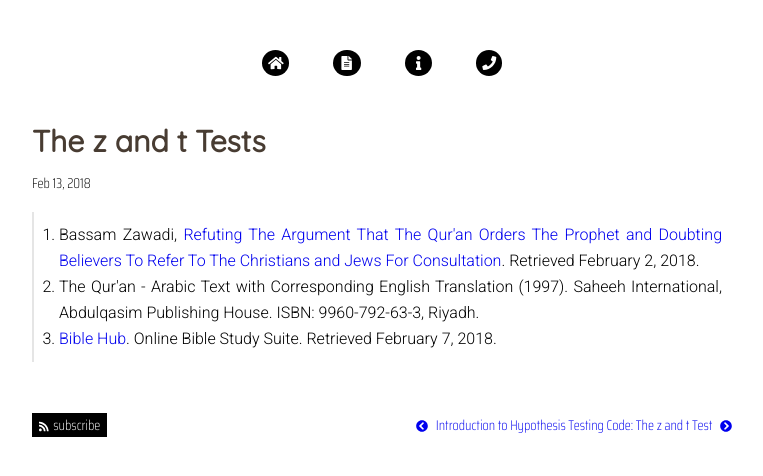
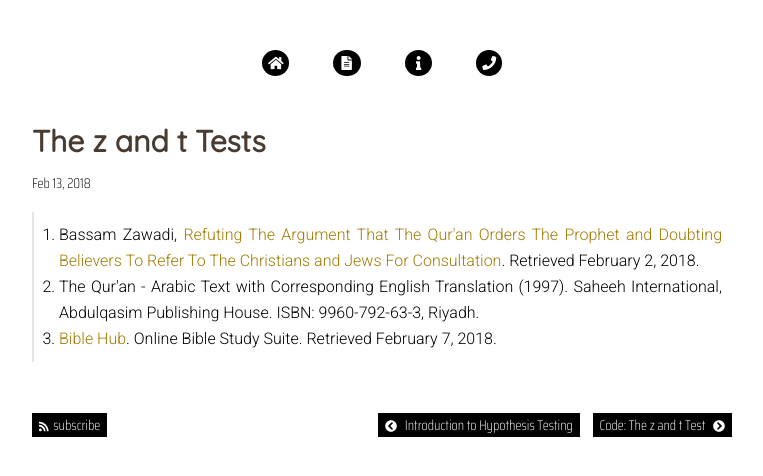
Before and after one commit to al-ilm/al-ilm.github.io, a Jekyll site: the page built from _posts/2018-2-14-The-z-and-t-Test.html, in a window 1280 px wide. Shown: the top 476 px of the page, without its empty margins (258-1021 px from the left). Built offline with Jekyll 4.4.1, drawn with Linux system fonts in a browser that asks for light colours; nearby versions of some CDN libraries; some web fonts are replaced; comment, search, counter and statistics services are not loaded.

Commit message:
defined new styles

```diff
--- a/_sass/stylesheets/modules/_config.scss
+++ b/_sass/stylesheets/modules/_config.scss
@@ -1,6 +1,6 @@
 $bg-color: rgb(255, 255, 255);
 $quran-bg-color: rgba(0,0,0,.03);
-$quran-color: #a07b03;
+$link-color: #a07b03;
 $sb-bg-color: #483c32;
 $sb-nav-color: #d4af37;
 $islamic-green: #009000;
--- a/_sass/stylesheets/partials/_body.scss
+++ b/_sass/stylesheets/partials/_body.scss
@@ -7,9 +7,10 @@ html {
 
         a {
             text-decoration: none;
+            color: $link-color;
         }
 
-        button {
+        button, a.previous-article, a.next-article {
             padding: 1px 7px;
             background-color: #000000;
             color: #ffffff;
@@ -21,7 +22,7 @@ html {
             transition: all .3s ease-in-out;
         }
 
-        button:hover {
+        button:hover, a.previous-article:hover, a.next-article:hover  {
             background-color: #000000;
             color: $sb-nav-color;
         }
--- a/_sass/stylesheets/partials/_main-content.scss
+++ b/_sass/stylesheets/partials/_main-content.scss
@@ -40,7 +40,14 @@
 
         .next {
             margin: 0 0 0 10px;
-            background-color: #000000;
+        }
+
+        .previous-article {
+            margin: 0 5px 0 0;
+        }
+
+        .next-article {
+            margin: 0 0 0 5px;
         }
 
         button.more-button {
@@ -161,38 +168,6 @@
             text-align: right;
         }
 
-        .quran, .bible, .bible-hebrew {
-            display: block;
-            color: $quran-color;
-        }
-
-        .quran {
-            font-size: 20px;
-            line-height: 250%;
-            text-align: right;
-            font-family: 'Amiri', serif;
-        }
-
-        .bible {
-            margin: 0 0 15px 0;
-            font-size: $font-size-body;
-            line-height: $body-line_height;
-            font-family: 'Noto Serif', serif;
-        }
-
-        .bible-hebrew {
-            margin: 0 0 15px 0;
-            font-size: 23px;
-            line-height: $body-line_height;
-            font-family: 'Frank Ruhl Libre', serif;
-            text-align: right;
-        }
-
-        .emphasize {
-            color: $quran-color;
-            font-weight: bold;
-        }
-
         .translation {
             font-family: $font-quran-translation;
             display: block;
@@ -266,7 +241,7 @@
             font-family: $font-post-meta;
             font-size: $font-size-post-meta;
             visibility: hidden;
-            width: 300px;
+            width: 150px;
             background-color: #555;
             color: #fff;
             text-align: center;
@@ -277,7 +252,7 @@
             z-index: 1;
             bottom: 125%;
             left: 50%;
-            margin-left: -150px;
+            margin-left: -75px;
             opacity: 0;
             transition: opacity 0.3s;
         }
```
